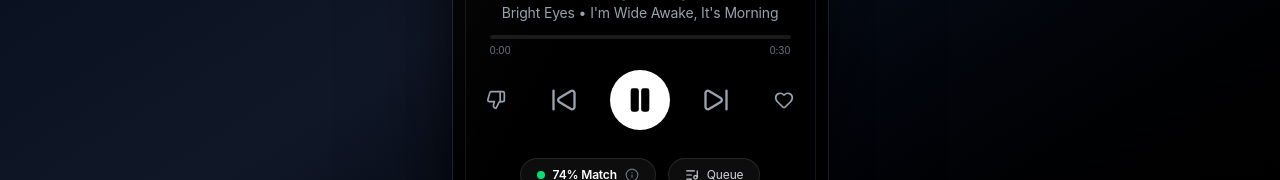
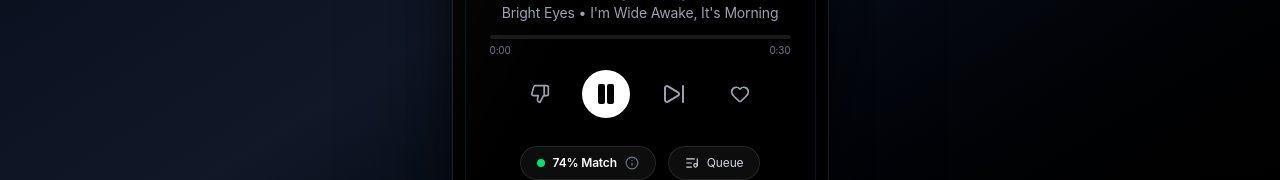
Before and after one commit to ibtehaz/JAMMY, a React (Vite) app: page /playlist/chill in a window 1280 px wide. Shown: the part 492-672 px from the top of the page. Built offline with nearby package versions, Linux system fonts and the light colour scheme.

Commit message:
refactor: remove previous button

```diff
--- a/src/components/NowPlaying.jsx
+++ b/src/components/NowPlaying.jsx
@@ -1,7 +1,7 @@
 import { useState, useRef, useEffect } from 'react';
 // Note: useRef and useEffect are used by SwipeableAlbumArt and QueueDrawer
 import { createPortal } from 'react-dom';
-import { Play, Pause, SkipForward, SkipBack, Heart, X, ThumbsDown, Info, ChevronUp, ListMusic } from 'lucide-react';
+import { Play, Pause, Heart, ThumbsDown, SkipForward, ListMusic, Info, X } from 'lucide-react';
 import { useRecommendationEngine } from '../context/RecommendationEngineContext';
 import { motion, AnimatePresence, useMotionValue, useTransform, animate } from 'framer-motion';
 import { toast } from 'sonner';
@@ -410,7 +410,6 @@
     dislikeSong,
     undislikeSong,
     skipSong,
-    playPreviousSong,
     playTrackAtIndex,
     likedTrackIds,
     dislikedTrackIds,
@@ -556,14 +555,6 @@
 
         <motion.button
           whileTap={{ scale: 0.9 }}
-          onClick={playPreviousSong}
-          className="p-3 text-gray-400 hover:text-white transition-colors"
-        >
-          <SkipBack className="w-7 h-7" />
-        </motion.button>
-
-        <motion.button
-          whileTap={{ scale: 0.9 }}
           onClick={() => {
             if (!currentTrack.previewUrl) {
               toast.error("No preview available for this track");
@@ -571,9 +562,9 @@
             }
             togglePlayPause();
           }}
-          className={`p-4 bg-white text-black rounded-full shadow-lg ${!currentTrack.previewUrl ? 'opacity-50 cursor-not-allowed' : ''}`}
+          className={`p-3 bg-white text-black rounded-full shadow-lg ${!currentTrack.previewUrl ? 'opacity-50 cursor-not-allowed' : ''}`}
         >
-          {isPlaying ? <Pause className="w-7 h-7 fill-current" /> : <Play className="w-7 h-7 fill-current ml-0.5" />}
+          {isPlaying ? <Pause className="w-6 h-6 fill-current" /> : <Play className="w-6 h-6 fill-current ml-0.5" />}
         </motion.button>
 
         <motion.button
@@ -581,7 +572,7 @@
           onClick={handleSkip}
           className="p-3 text-gray-400 hover:text-white transition-colors"
         >
-          <SkipForward className="w-7 h-7" />
+          <SkipForward className="w-6 h-6" />
         </motion.button>
 
         <motion.button
```
